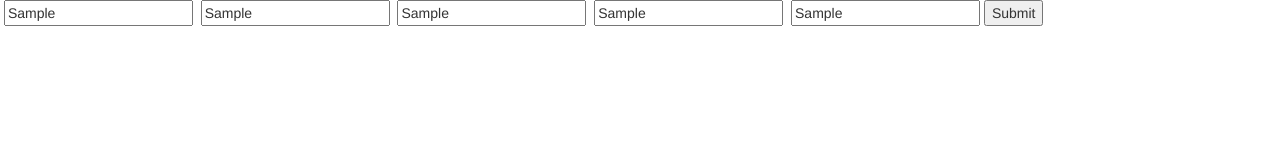
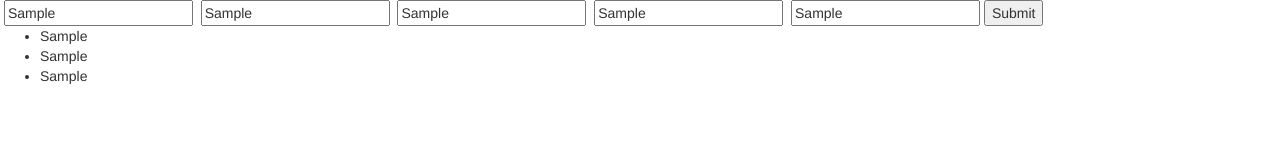
Before and after one commit to maryrobinrose/groceries, a plain HTML site: page index.html in a window 1280 px wide. Both pictures are taken after typing "Sample", "Sample", "Sample", "Sample", "Sample" into the empty fields and a click on the button "Submit". Drawn offline with Linux system fonts and the light colour scheme.

Commit message:
add list creation functionality.

```diff
--- a/index.html
+++ b/index.html
@@ -29,5 +29,14 @@
       <button type="submit" id="checkout" name="button">Submit</button>
     </form>
 
+    <div class="">
+      <ul>
+        <li id="first"></li>
+        <li id="second"></li>
+        <li id="third"></li>
+      </ul>
+
+    </div>
+
   </body>
 </html>
--- a/js/scripts.js
+++ b/js/scripts.js
@@ -1,5 +1,4 @@
 $(document).ready(function() {
-  alert("Hello");
   $("form#list").submit(function(event) {
     event.preventDefault();
 
@@ -9,5 +8,15 @@
     var fourthItem = $("input#itemFour").val();
     var fifthItem = $("input#itemFive").val();
 
+    var groceryItems = [firstItem, secondItem, thirdItem, fourthItem, fifthItem];
+
+    var firstThreeItems = [];
+    firstThreeItems.push(groceryItems[0]);
+    firstThreeItems.push(groceryItems[1]);
+    firstThreeItems.push(groceryItems[2]);
+
+    $("#first").text(firstThreeItems[0]);
+    $("#second").text(firstThreeItems[1]);
+    $("#third").text(firstThreeItems[2]);
   });
 });
```
